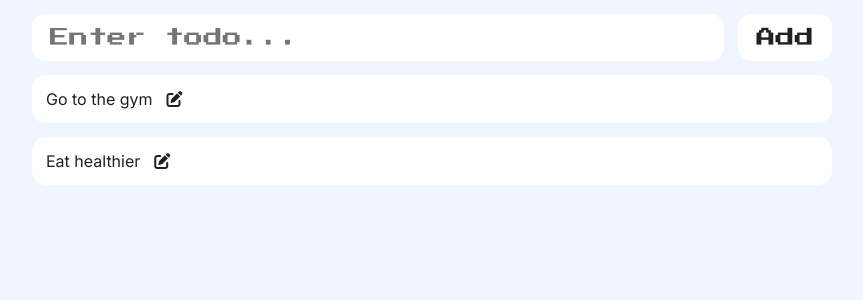
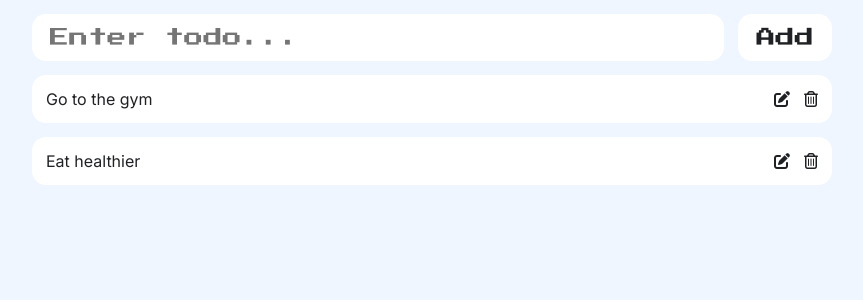
Before and after one commit to JimmyALiu/Todo-List, a React (Vite) app in the folder reactjs-todolist/: page / in a window 1280 px wide. Shown: the top 300 px of the page, without its empty margins (208-1071 px from the left). Built offline with nearby package versions, Linux system fonts and the light colour scheme.

Commit message:
Updated TodoCards

```diff
--- a/reactjs-todolist/src/components/TodoCard.jsx
+++ b/reactjs-todolist/src/components/TodoCard.jsx
@@ -1,7 +1,15 @@
 import React from 'react'
 
-export default function TodoCard() {
-  return (
-    <div>TodoCard</div>
-  )
+export default function TodoCard(props) {
+    const { children } = props
+
+    return (
+        <li className='todoItem'>
+            {children}
+            <div className='actionsContainer'>
+                <i className="fa-solid fa-pen-to-square"></i>
+                <i className="fa-regular fa-trash-can"></i>
+            </div>
+        </li>
+    )
 }
--- a/reactjs-todolist/src/components/TodoList.jsx
+++ b/reactjs-todolist/src/components/TodoList.jsx
@@ -1,4 +1,5 @@
 import React from 'react'
+import TodoCard from './TodoCard'
 
 export default function TodoList() {
     let todos = [
@@ -11,10 +12,9 @@
         <ul className='main'>
             {todos.map((todo, todoIndex) => {
                 return (
-                    <li className='todoItem' key={todoIndex}>
-                        {todo}
-                        <i class="fa-solid fa-pen-to-square"></i>
-                    </li>
+                    <TodoCard key={todoIndex}>
+                        <p>{todo}</p>
+                    </TodoCard>
                 )
             })}
         </ul>
```
